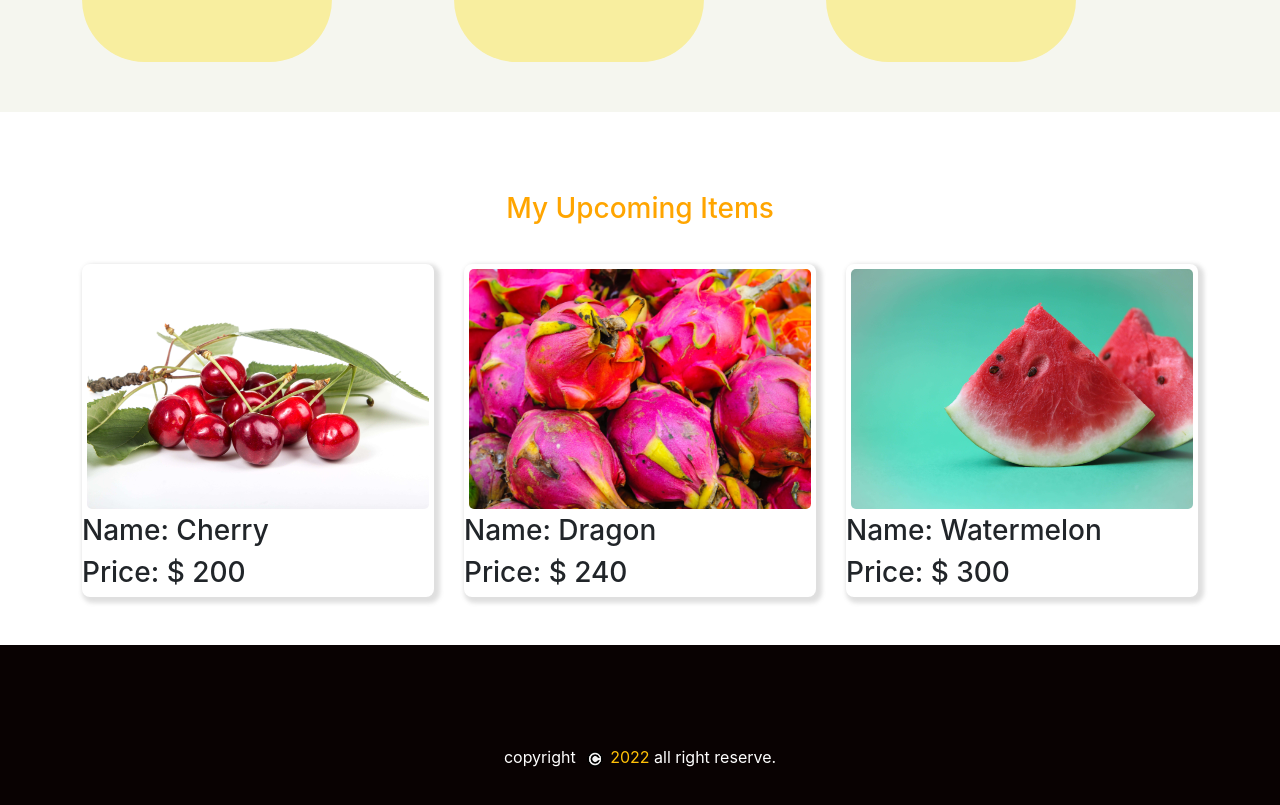
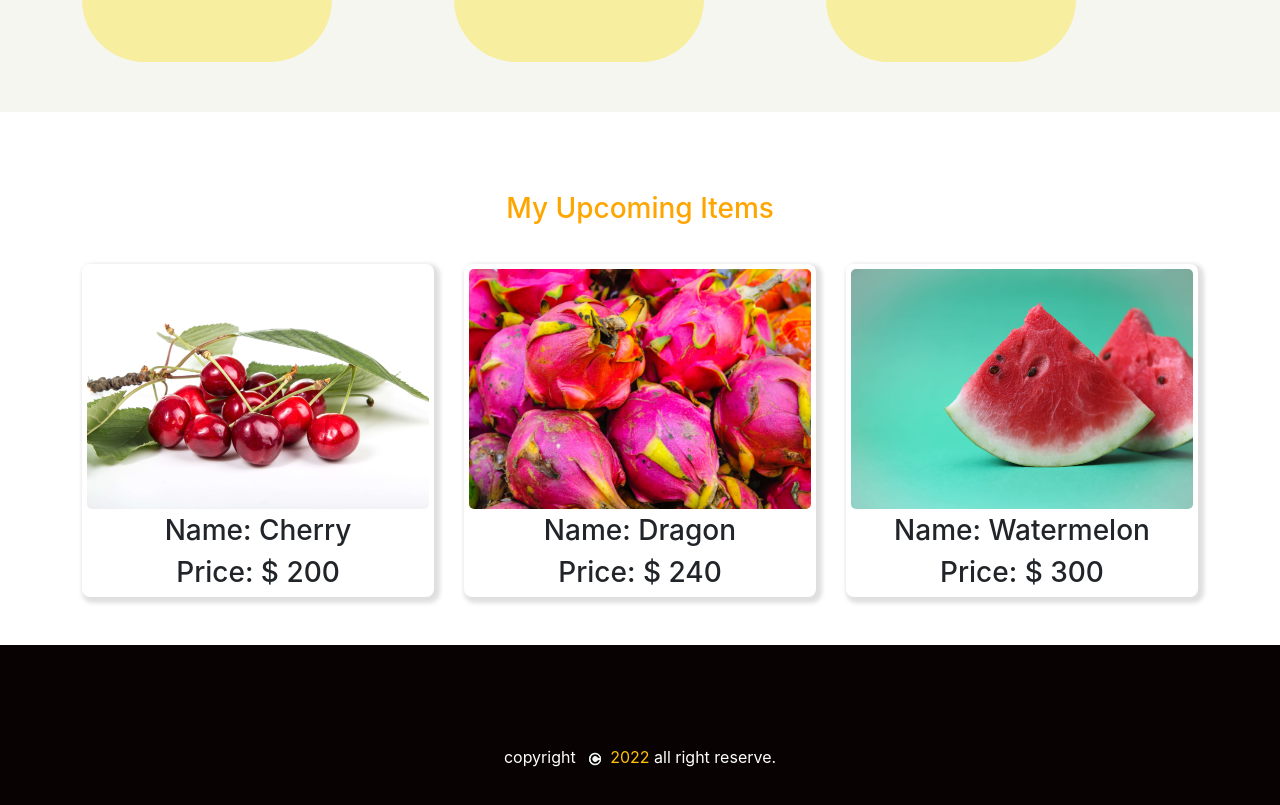
Before and after one commit to yaminhossen/warehouse-management-client, a React (Create React App) app: page / in a window 1280 px wide. Shown: the part 1510-2315 px from the top of the page. Built offline with nearby package versions, Linux system fonts and the light colour scheme; no server answers.

Commit message:
css added

```diff
--- a/src/Pages/Home/Item/Item.css
+++ b/src/Pages/Home/Item/Item.css
@@ -2,6 +2,7 @@
     border-radius: 8px;
     /* padding-bottom: 20px; */
     box-shadow: 3px 3px 4px 3px rgba(97, 97, 96, 0.2);
+    text-align: center;
 
 
 }
--- a/src/Pages/Inventory/Inventory.js
+++ b/src/Pages/Inventory/Inventory.js
@@ -8,7 +8,7 @@ const Inventory = () => {
     const [item, setItem] = useState({});
 
     useEffect(() => {
-        const url = `https://mysterious-cove-91305.herokuapp.com/${inventoryID}`;
+        const url = `https://mysterious-cove-91305.herokuapp.com/item/${inventoryID}`;
         fetch(url)
             .then(res => res.json())
             .then(data => setItem(data));
```
